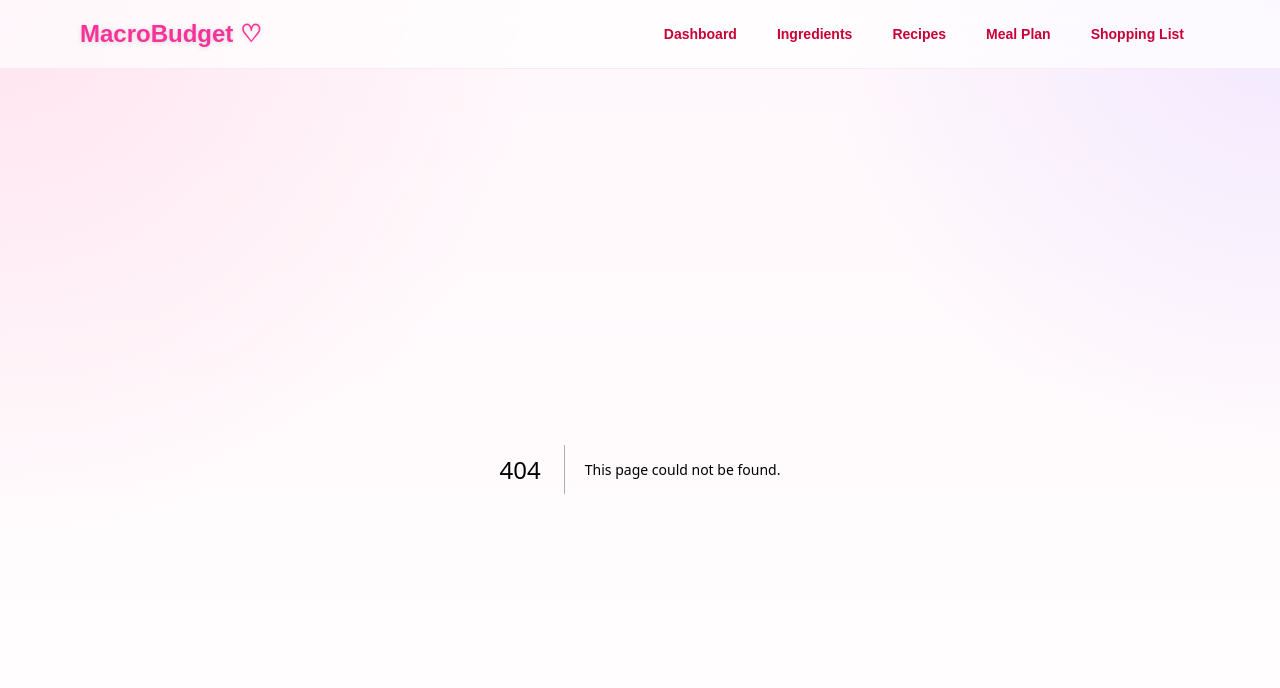
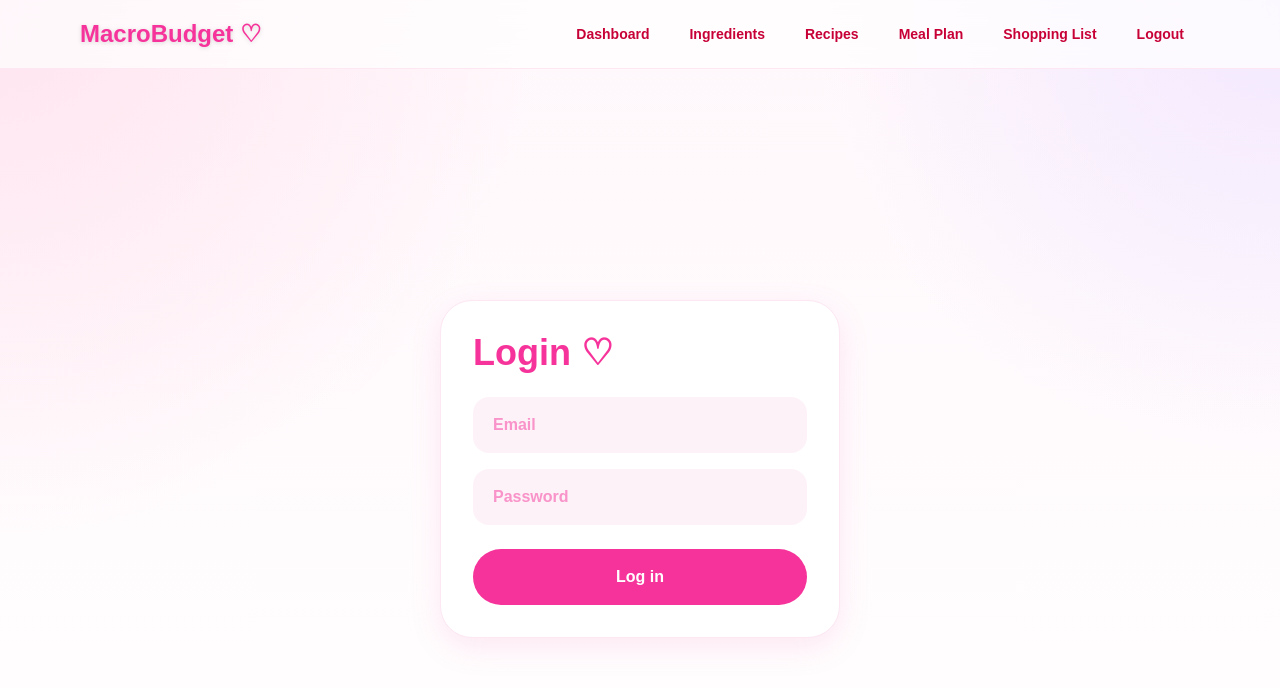
Before and after one commit to KatjaGHub/MacroBudget, a Next.js app: page /login in a window 1280 px wide. Before the commit this address had no page. Shown: the top 688 px of the page. Built offline with nearby package versions, Linux system fonts and the light colour scheme; no server answers.

Commit message:
Add Auth gate and logout

```diff
--- a/app/create-ingredient/page.tsx
+++ b/app/create-ingredient/page.tsx
@@ -3,6 +3,7 @@
 import Link from "next/link";
 import { ArrowLeft } from "lucide-react";
 import { useMemo, useState } from "react";
+import { supabase } from "@/lib/supabase";
 
 const ingredientTypes = [
   { emoji: "🍗", label: "Protein" },
@@ -85,11 +86,10 @@ export default function CreateIngredientPage() {
                   key={type.emoji}
                   type="button"
                   onClick={() => setEmoji(type.emoji)}
-                  className={`rounded-2xl border p-4 text-left transition ${
-                    emoji === type.emoji
+                  className={`rounded-2xl border p-4 text-left transition ${emoji === type.emoji
                       ? "border-pink-400 bg-pink-500 text-white shadow-[0_10px_25px_rgba(244,114,182,0.3)]"
                       : "border-pink-100 bg-pink-50 text-rose-700 hover:bg-pink-100"
-                  }`}
+                    }`}
                 >
                   <div className="text-3xl">{type.emoji}</div>
                   <p className="mt-2 text-sm font-black">{type.label}</p>
@@ -113,11 +113,10 @@ export default function CreateIngredientPage() {
                     setPackageAmount("");
                     setPackagePrice("");
                   }}
-                  className={`rounded-2xl border p-4 text-center text-lg font-black transition ${
-                    unit === option
+                  className={`rounded-2xl border p-4 text-center text-lg font-black transition ${unit === option
                       ? "border-pink-400 bg-pink-500 text-white shadow-[0_10px_25px_rgba(244,114,182,0.3)]"
                       : "border-pink-100 bg-pink-50 text-rose-700 hover:bg-pink-100"
-                  }`}
+                    }`}
                 >
                   {option === "g" ? "Grams" : "Pieces"}
                 </button>
@@ -205,8 +204,24 @@ export default function CreateIngredientPage() {
           </div>
 
           <button
-            onClick={() => {
-              alert("Later this will save to Supabase ♡");
+            onClick={async () => {
+              const { error } = await supabase.from("ingredients").insert({
+                name,
+                emoji,
+                unit,
+                calories: Number(calories),
+                protein: Number(protein),
+                cost: calculatedCost,
+                package_amount: Number(packageAmount),
+                package_price: Number(packagePrice),
+              });
+
+              if (error) {
+                alert(error.message);
+                return;
+              }
+
+              alert("Ingredient saved ♡");
             }}
             className="mt-8 w-full rounded-full bg-pink-500 px-6 py-4 text-lg font-black text-white shadow-[0_10px_25px_rgba(244,114,182,0.35)] transition hover:scale-[1.01] hover:bg-pink-600"
           >
--- a/app/layout.tsx
+++ b/app/layout.tsx
@@ -1,6 +1,8 @@
 import type { Metadata } from "next";
 import { Geist, Geist_Mono } from "next/font/google";
 import "./globals.css";
+import AuthGate from "@/components/AuthGate";
+import LogoutButton from "@/components/LogoutButton";
 
 const geistSans = Geist({
   variable: "--font-geist-sans",
@@ -54,11 +56,12 @@ export default function RootLayout({
                 >
                   Shopping List
                 </a>
+                <LogoutButton />
               </div>
             </div>
           </nav>
 
-          {children}
+          <AuthGate>{children}</AuthGate>
         </div>
       </body>
     </html>
--- /dev/null
+++ b/app/login/page.tsx
@@ -0,0 +1,55 @@
+"use client";
+
+import { useState } from "react";
+import { supabase } from "@/lib/supabase";
+
+export default function LoginPage() {
+  const [email, setEmail] = useState("");
+  const [password, setPassword] = useState("");
+
+  const login = async () => {
+    const { error } = await supabase.auth.signInWithPassword({
+      email,
+      password,
+    });
+
+    if (error) {
+      alert(error.message);
+      return;
+    }
+
+    window.location.href = "/";
+  };
+
+  return (
+    <main className="mx-auto flex min-h-screen max-w-md items-center p-6">
+      <section className="w-full rounded-[2rem] border border-pink-100 bg-white p-8 shadow-[0_10px_30px_rgba(244,114,182,0.15)]">
+        <h1 className="text-4xl font-black text-pink-500">
+          Login ♡
+        </h1>
+
+        <input
+          value={email}
+          onChange={(event) => setEmail(event.target.value)}
+          placeholder="Email"
+          className="mt-6 w-full text-pink-500 rounded-2xl bg-pink-50 px-5 py-4 font-semibold outline-none"
+        />
+
+        <input
+          type="password"
+          value={password}
+          onChange={(event) => setPassword(event.target.value)}
+          placeholder="Password"
+          className="mt-4 w-full text-pink-500 rounded-2xl bg-pink-50 px-5 py-4 font-semibold outline-none"
+        />
+
+        <button
+          onClick={login}
+          className="mt-6 w-full rounded-full bg-pink-500 px-6 py-4 font-black text-white"
+        >
+          Log in
+        </button>
+      </section>
+    </main>
+  );
+}
--- /dev/null
+++ b/components/AuthGate.tsx
@@ -0,0 +1,40 @@
+"use client";
+
+import { useEffect, useState } from "react";
+import { usePathname } from "next/navigation";
+import { supabase } from "@/lib/supabase";
+
+export default function AuthGate({ children }: { children: React.ReactNode }) {
+  const pathname = usePathname();
+  const [loading, setLoading] = useState(true);
+
+  useEffect(() => {
+    if (pathname === "/login") {
+      setLoading(false);
+      return;
+    }
+
+    const checkUser = async () => {
+      const { data } = await supabase.auth.getSession();
+
+      if (!data.session) {
+        window.location.href = "/login";
+        return;
+      }
+
+      setLoading(false);
+    };
+
+    checkUser();
+  }, [pathname]);
+
+  if (loading) {
+    return (
+      <main className="flex min-h-screen items-center justify-center text-rose-700 font-black">
+        Loading ♡
+      </main>
+    );
+  }
+
+  return <>{children}</>;
+}
--- /dev/null
+++ b/components/LogoutButton.tsx
@@ -0,0 +1,17 @@
+"use client";
+
+import { supabase } from "@/lib/supabase";
+
+export default function LogoutButton() {
+  return (
+    <button
+      onClick={async () => {
+        await supabase.auth.signOut();
+        window.location.href = "/login";
+      }}
+      className="rounded-full px-4 py-2 text-rose-700 hover:bg-pink-100"
+    >
+      Logout
+    </button>
+  );
+}
```
